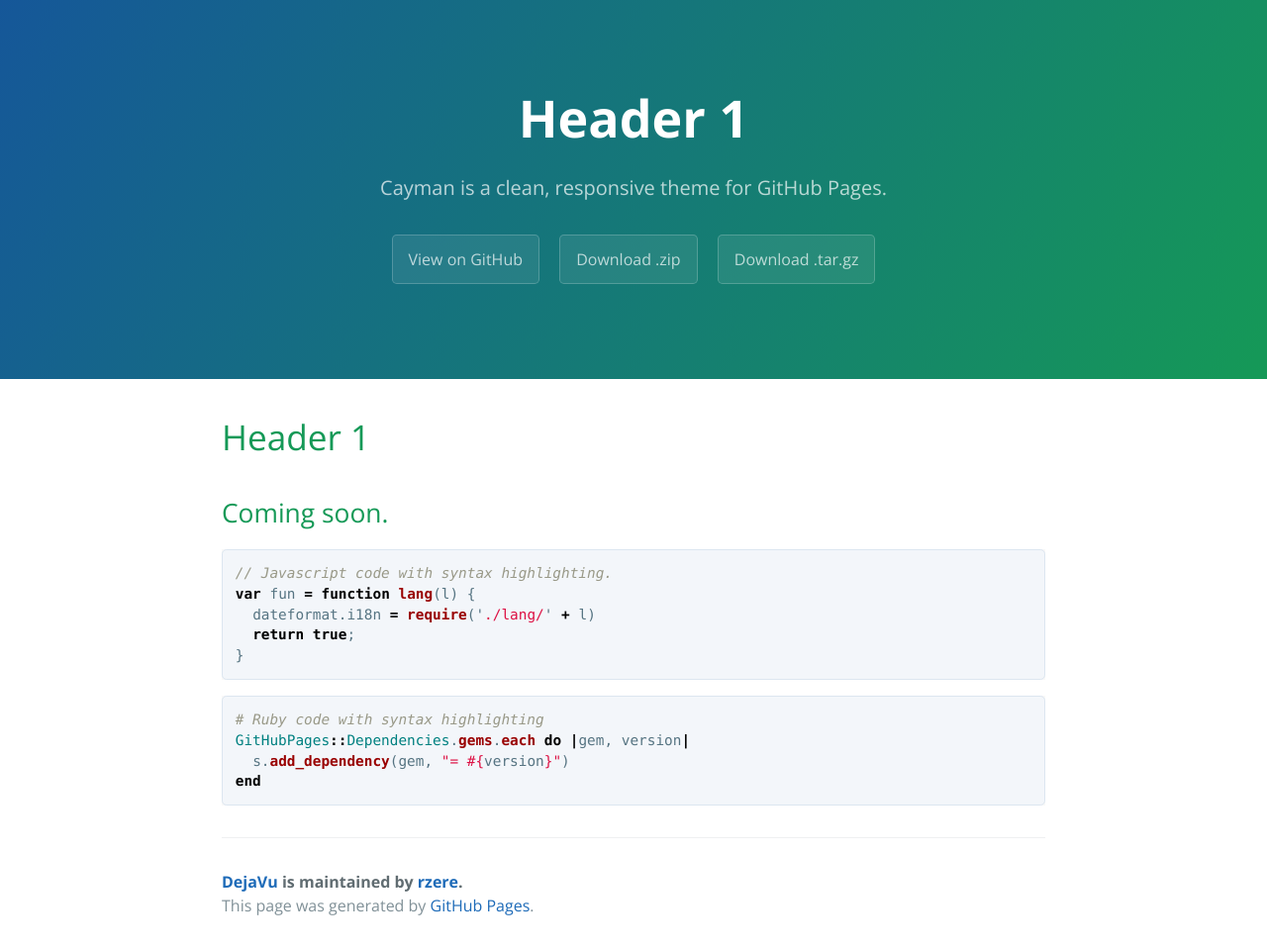
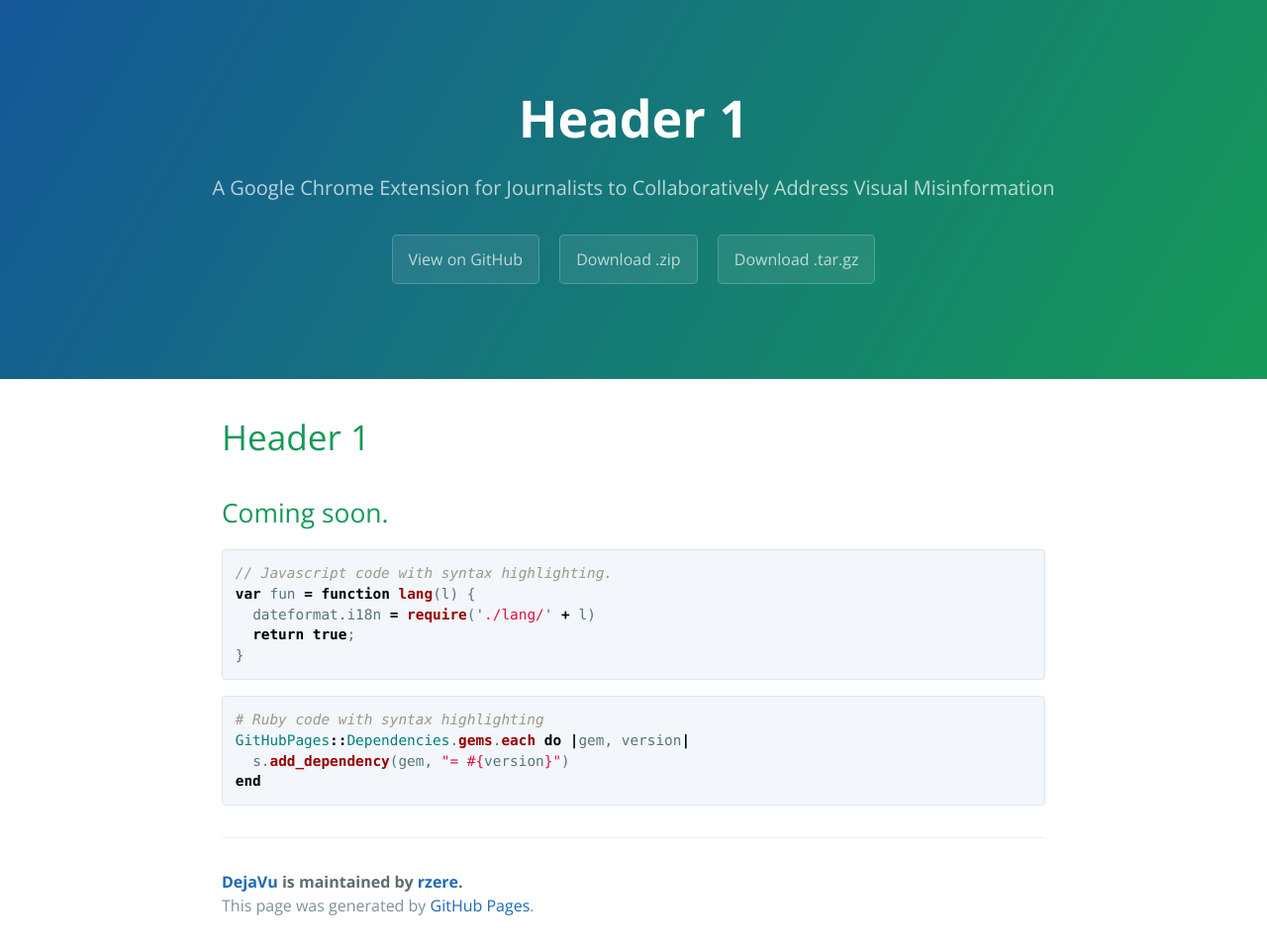
Before and after one commit to rzere/DejaVu, a Jekyll site: the page built from docs/index.md, in a window 1280 px wide. Shown: the whole page at 99% size. Built offline with Jekyll 4.4.1, drawn with Linux system fonts in a browser that asks for light colours; our own code applies the rules of GitHub Pages for plain Markdown files.

Commit message:
_CONFIG.YML

```diff
--- a/docs/_config.yml
+++ b/docs/_config.yml
@@ -1,5 +1,5 @@
 title: Cayman theme
-description: Cayman is a clean, responsive theme for GitHub Pages.
+description: A Google Chrome Extension for Journalists to Collaboratively Address Visual Misinformation
 show_downloads: true
 google_analytics:
 theme: jekyll-theme-cayman
```
